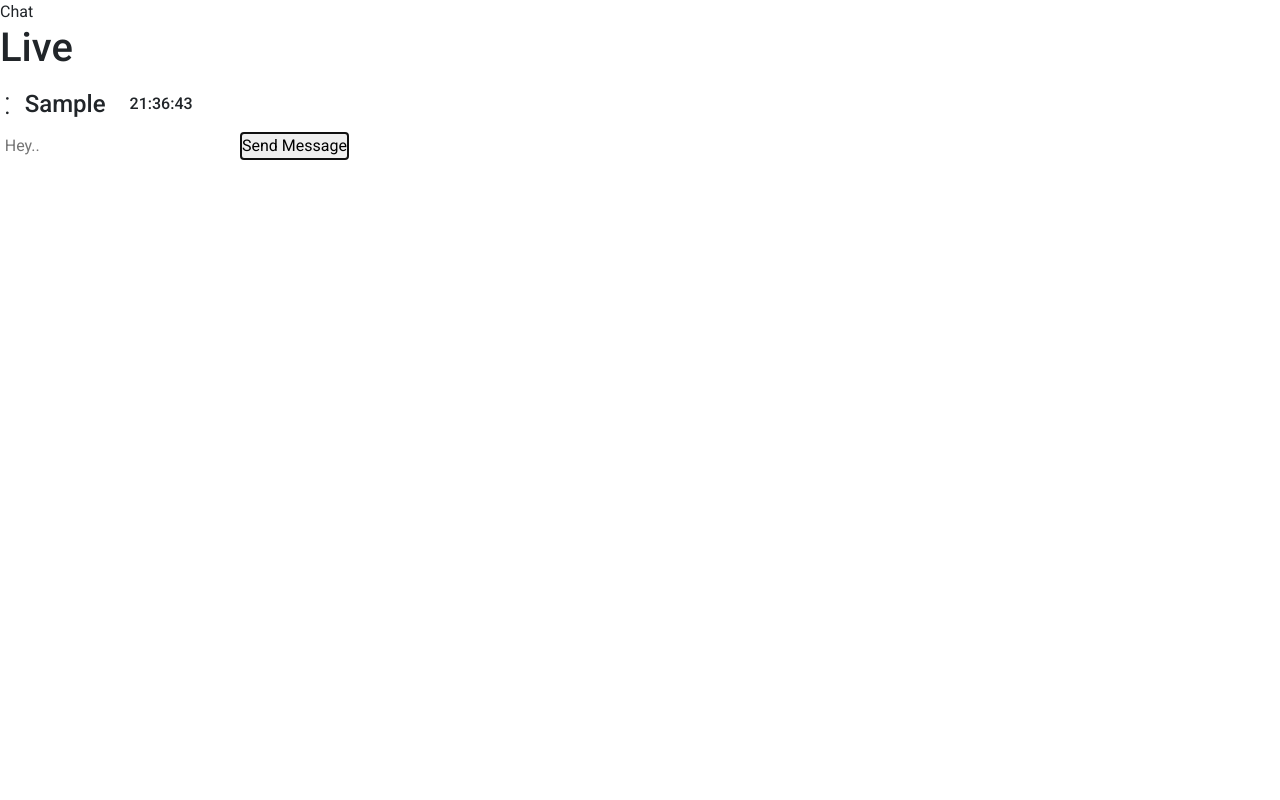
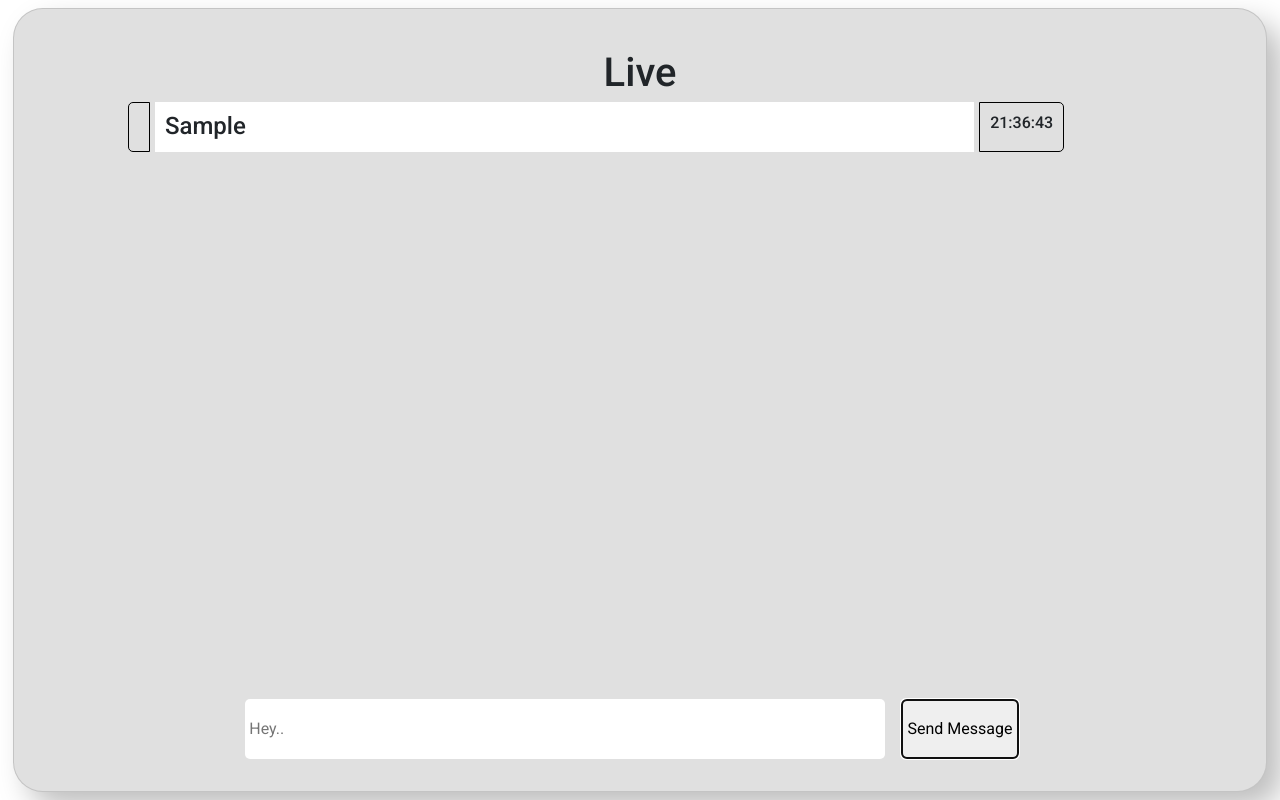
Before and after one commit to hemanthsuryya/react-chat, a React (Create React App) app: page /chatroom/1 in a window 1280 px wide. Both pictures are taken after typing "Sample" into the empty fields and a click on the button "Send Message". Built offline with nearby package versions, Linux system fonts and the light colour scheme; no server answers; the HTML template or start-up script is replaced by a standard one; a web font is replaced by a local one.

Commit message:
css for profile and chatting

```diff
--- a/src/components/pages/Chat.js
+++ b/src/components/pages/Chat.js
@@ -12,7 +12,7 @@ function Chat() {
         socket.emit("joinRoom",id);
     }, []);
   return (
-    <div>Chat
+    <div>
     <Room socket={socket} username={localStorage.getItem("username")} room={id}/>
     </div>
   )
--- a/src/components/pages/HomePage.css
+++ b/src/components/pages/HomePage.css
@@ -9,8 +9,8 @@
 
 .search-div{
     position: absolute;
-    top: 15vh;
-    left: 5vw;
+    top: 23vh;
+    right: 5vw;
 }
 #search{
     border-radius: 25px;
@@ -121,4 +121,64 @@
                 -15px -15px 30px #ffffff;
    }
 /*  */
-/* Search bar */
+
+/* chat area */
+.chats-list{
+    position: absolute;
+    top: 15vh;
+    left: 5vw;
+    /* padding: 0 5vh; */
+    /* background-color: white; */
+
+}
+
+.chat-list-item{
+    border-radius: 5px;
+    border: 1px solid black;
+    background-color: white;
+    padding: 10px;
+    box-shadow: 2px 2px 2px 1px rgba(0, 0, 255, .2);
+    width: 300px;
+    height: 50px;
+    vertical-align: middle;
+    text-align: center;
+    margin: 0 auto;
+}
+
+#friend-list {
+    display: block;
+    margin: 0;
+    padding: 0;
+    width: 300px;
+    height: 100%;
+    background: #EEE;
+    list-style-type: none;
+  }
+
+  .friend {
+    width: 300px;
+    height: 60px;
+    background: #EEE;
+    border-bottom: 1px solid #DDD;
+    cursor: pointer;
+    display: flex;
+    align-items: center;
+  }
+
+  .friend img {
+    width: 45px;
+    height: 45px;
+    border-radius: 30px;
+    border: 2px solid #AAA;
+    object-fit: cover;
+    margin-left: 5px;
+    margin-right: 10px;
+  }
+
+  .friend .name {
+    font-size: 18px;
+  }
+
+  .friend:hover{
+      background-color: #bebebe;
+  }
--- a/src/components/pages/HomePage.js
+++ b/src/components/pages/HomePage.js
@@ -66,17 +66,17 @@ export default function HomePage() {
             <button className="request-btn-div" onClick={handleReqClick}>Request Received</button>
 
             </div>
-            <div>
+            <div className="chats-list">
+                <ul id="friend-list">
                 {allFriends?
                 allFriends.map((item,index)=>(
-
-                    <div  key={index}  onClick={()=>handleChat(item.username)}
-
-                    >
-                        {item.username}
-                    </div>
+                    <li  key={index} className="friend" onClick={()=>handleChat(item.username)}>
+                        <img src="https://www.vhv.rs/dpng/d/421-4211266_simple-user-icon-user-icon-clipart-hd-png.png" alt="friend" />
+                        <div class="name">{item.username}</div>
+                    </li>
                 ))
                 :null}
+                </ul>
             </div>
         </div>
 
--- /dev/null
+++ b/src/components/pages/Room.css
@@ -0,0 +1,69 @@
+.card {
+    top:1vh;
+    left:1vw;
+    width: 98vw;
+    height: 98vh;
+    border-radius: 30px;
+    background: #e0e0e0;
+    box-shadow: 15px 15px 30px #bebebe,
+                -15px -15px 30px #ffffff;
+   }
+
+.text-center{
+    position: relative;
+    top: 5vh;
+}
+.message-sender{
+    position: absolute;
+    bottom: 2vh;
+    /* right: 0; */
+    align-self: center;
+}
+
+.message-sender input {
+    width: 50vw;
+    height: 60px;
+}
+
+.message-sender button{
+    margin: 1em;
+    height: 60px;
+    border-radius: 5px;
+    padding: 5px;
+}
+.body{
+    /* position: absolute; */
+    /* top: 15vh; */
+    margin-top: 4vh;
+    align-self: center;
+    height: 72vh;
+    overflow: scroll;
+    overflow-x: hidden;
+}
+.msg{
+    height: 50px;
+    width: 80vw;
+    margin: 5px;
+}
+
+.msg h2{
+    border: 1px solid black;
+    border-radius: 5px 0 0 5px;
+    height: 50px;
+    padding: 10px;
+    vertical-align: middle;
+}
+.msg h4{
+    background-color: white;
+    width: 80%;
+    padding: 10px;
+    margin: 0 5px 0 5px;
+    overflow: auto;
+}
+
+.msg h6{
+    border:1px solid black;
+    border-radius: 0 5px 5px 0;
+    height: 50px;
+    padding: 10px;
+}
--- a/src/components/pages/Room.js
+++ b/src/components/pages/Room.js
@@ -1,6 +1,6 @@
 import React,{useState,useEffect} from 'react';
 import { getMessages } from '../../requests/helper';
-
+import './Room.css'
 const Room = ({socket,username,room}) => {
     const [currentMessage,setCurrentMessage] = useState("");
     const [messageList,setMessageList ] = useState([]);
@@ -46,20 +46,22 @@ const Room = ({socket,username,room}) => {
         })
     }, [socket]);
     return (
-        <div>
+        <div className='card'>
             <div>
-            <h1> Live {username}</h1>
+            <h1 className='text-center'> Live {username}</h1>
             </div>
             <div className="body">
                 {messageList?messageList.map((item,index)=>(
                     <div key={index}>
-                        <div style={{display:"flex"}}>
-                        <h2 style={{margin:"4px"}}>{item.author} : </h2><h4 style={{margin:"10px"}}>{item.message}</h4><h6 style={{margin:"14px"}}> {item.time}</h6>
+                        <div className="msg" style={{display:"flex"}}>
+                            <h2 >{item.author} </h2>
+                            <h4 >{item.message}</h4>
+                            <h6 > {item.time}</h6>
                         </div>
                     </div>
                 )):null}
             </div>
-            <div>
+            <div className='message-sender'>
                 <input type="text" placeholder="Hey.." value={currentMessage} onChange={(e)=>{
                     setCurrentMessage(e.target.value);
                 }}/>
--- /dev/null
+++ b/src/components/pages/User.css
@@ -0,0 +1,46 @@
+.card{
+    top:1vh;
+    left:1vw;
+    width: 98vw;
+    height: 98vh;
+    border-radius: 30px;
+    background: #e0e0e0;
+    box-shadow: 15px 15px 30px #bebebe, -15px -15px 30px #ffffff;
+}
+
+.profile-card{
+    height: 550px;
+    width: 350px;
+    box-shadow: 15px 15px 30px #bebebe, -15px -15px 30px #ffffff;
+    border-radius: 5px;
+    align-self: center;
+    margin: auto;
+    text-align: center;
+}
+
+.profile-card img{
+    margin-top: 20%;
+    width: 200px;
+    height: auto;
+}
+
+.username-label{
+    background-color: white;
+    border-radius: 5px 5px 0 0;
+    margin:30px 30px 5px 30px;
+    height: 50px;
+}
+
+.email-label{
+    background-color: white;
+    margin:5px 30px 5px 30px;
+    border-radius:  0 0 5px 5px;
+    height: 50px;
+}
+
+.profile-card button {
+    margin: 20px;
+    height: 50px;
+    padding: 10px;
+    border-radius: 5px;
+}
--- a/src/components/pages/User.js
+++ b/src/components/pages/User.js
@@ -2,6 +2,7 @@ import React,{useState,useEffect} from 'react';
 import { useParams } from 'react-router-dom';
 import { getUser } from '../../requests/helper';
 import { checkFriendship,sendFriendRequest} from '../../requests/helper';
+import './User.css'
 function User() {
     const { id } = useParams();
     const [user,setUser] = useState(undefined);
@@ -33,13 +34,17 @@ function User() {
         fetchUser(id)
     }, []);
   return (
-    <div>
+    <div className='card'>
     {user?
-    <div>
-            {user.username}
+    <div className='profile-card'>
+            <img src="https://www.vhv.rs/dpng/d/421-4211266_simple-user-icon-user-icon-clipart-hd-png.png" alt='user'/>
             <br/>
+            <div className='username-label'>
+                    {user.username}
+            </div>
+            <div className='email-label'>
             {user.email}
-            <br/>
+            </div>
 
                 {isFriend
                 ?
```
